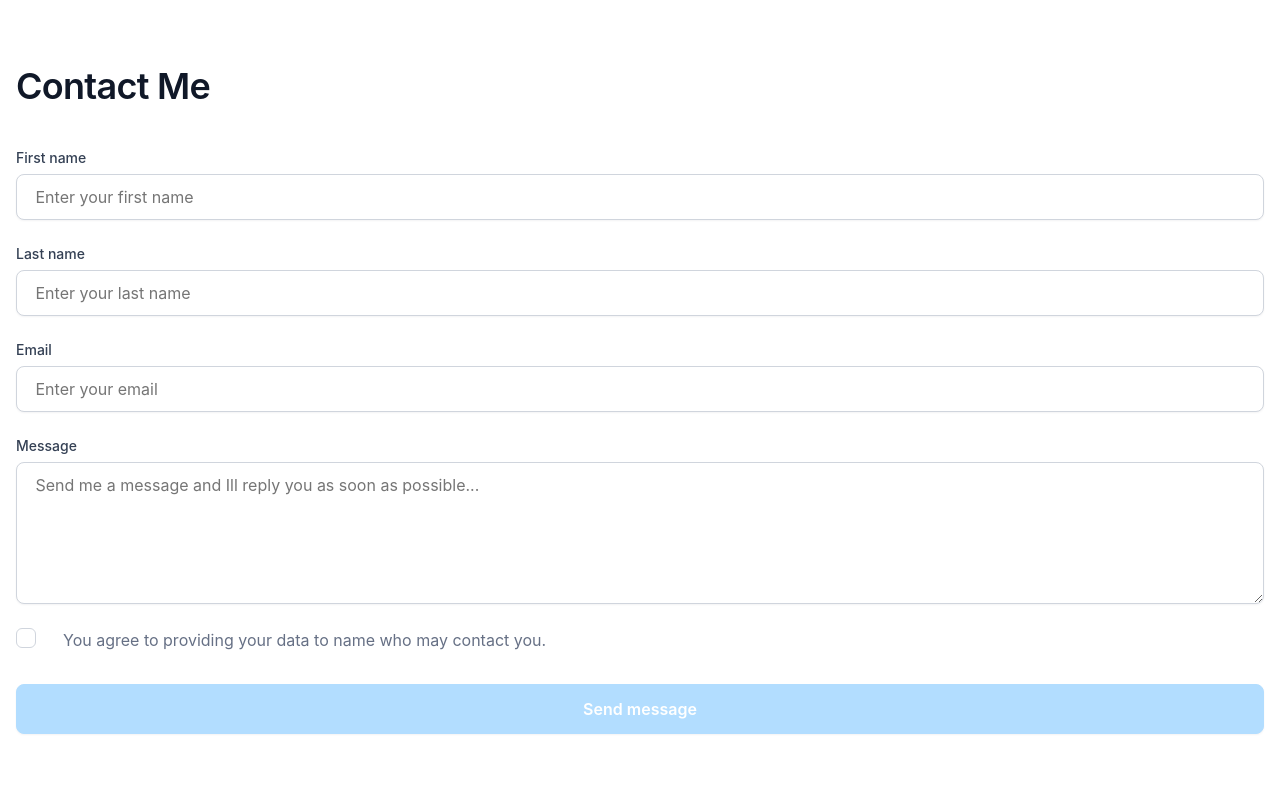
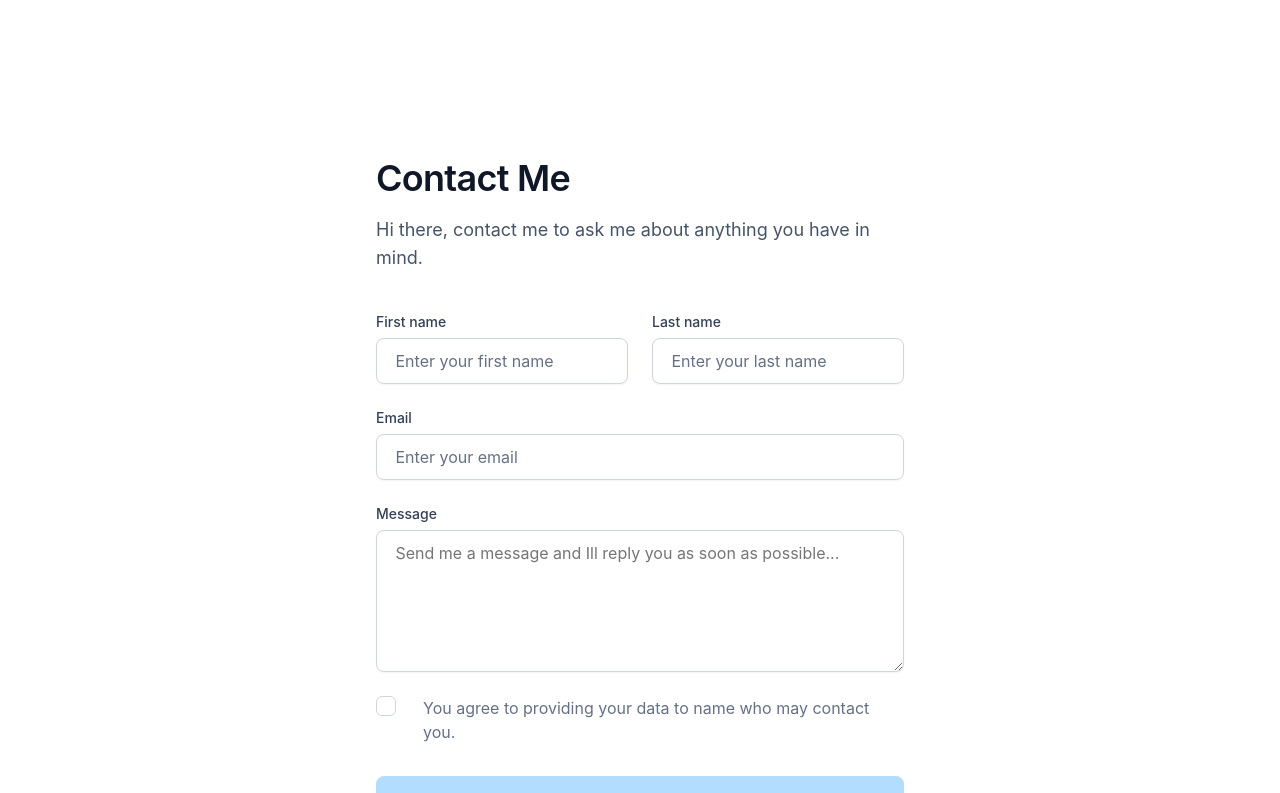
Before and after one commit to fauzurraheem/hngi9-first-project, a React (Create React App) app: page /contact in a window 1280 px wide. Shown: the top 793 px of the page. Built offline with nearby package versions, Linux system fonts and the light colour scheme.

Commit message:
style:made it responsive on mobile and desktop

```diff
--- a/src/App.js
+++ b/src/App.js
@@ -2,6 +2,7 @@ import Footer from './components/Footer'
 import Home from './pages/home';
 import {BrowserRouter as Router, Route, Routes} from 'react-router-dom'
 import Contact from './pages/contact';
+import Success from './pages/success';
 
 
 function App() {
@@ -11,6 +12,7 @@ function App() {
         <Routes>
           <Route path='/' element={<Home />} />
           <Route path='/contact' element={<Contact />} />
+          <Route path='/success' element={<Success />} />
         </Routes>
         <Footer />
       </Router>
--- a/src/pages/contact.css
+++ b/src/pages/contact.css
@@ -75,17 +75,26 @@ label{
   font-weight: 400;
   font-size: 16px;
   line-height: 24px;
-  color: #667085;
+  color: #101828;
   font-family: 'Inter';
   font-style: normal;
   outline: none;
 
+}
+.textInputs::placeholder{
+  color: #667085;
 }
 
 .textInputs:focus{
   border: 1px solid #84CAFF;
   box-shadow: 0px 1px 2px rgba(16, 24, 40, 0.05);
 }
+.textInputs-e{
+ border: 1px solid #F89687;
+}
+.textInputs-e:focus{
+  border: 1px solid #F89687;
+ }
 
 .mInputs-cb{
   display: flex;
@@ -108,10 +117,13 @@ label{
   font-weight: 400;
   font-size: 16px;
   line-height: 24px;
-  color: #667085;
+  color: #101828;
   font-family: 'Inter';
   font-style: normal;
   outline: none;
+}
+.textInputs-tx:checked{
+  color: #667085;
 }
 
 .textInputs-tx:focus{
@@ -140,7 +152,7 @@ label{
 
   color: #F83F23;
 }
-.t-p{
+.ft-p{
   display: none;
 }
 
@@ -286,3 +298,22 @@ box-shadow: 0px 1px 2px rgba(16, 24, 40, 0.05);
   line-height: 24px;
   color: #FFFFFF;
 }
+
+
+@media screen and (min-width: 700px) {
+  .container{
+    padding: 64px 112px 96px 112px;
+  }
+  .mForm-Desk{
+    display: grid;
+    grid-template-columns:auto auto;
+    gap: 24px;
+  }
+
+}
+
+@media screen and (min-width: 1100px) {
+  .containerBody{
+    padding: 92px 248px;
+  }
+}
--- a/src/pages/contact.js
+++ b/src/pages/contact.js
@@ -1,7 +1,9 @@
 import React, { useState } from 'react'
+import { useNavigate } from 'react-router-dom'
 import './contact.css'
 
 const Contact = () => {
+  const navigate = useNavigate()
   const [checked, setChecked] = useState(false)
   const [formData, setFormData] = useState({firstName:'', lastName:'', message:'', email:''})
   const [fNameE, setfNameE] = useState(false)
@@ -42,6 +44,9 @@ const Contact = () => {
     }else{
       setmessageE(false)
     }
+    if(message !== '' && email !== '' && lastName !== ''&& firstName !== ''){
+      navigate('/success')
+    }
 
   }
 
@@ -52,6 +57,7 @@ const Contact = () => {
 
   return (
     <div className='container'>
+      <div className='containerBody'>
         <section className='tSection'>
           <div className='tContainer'>
             <div className='tHead'>
@@ -64,25 +70,27 @@ const Contact = () => {
         <section className='mSection'>
           <div className='mContainer'>
             <form className='mForm' onSubmit={submit}>
+              <div className='mForm-Desk'>
                 <div className='mInputs'>
                   <label htmlFor=''>First name</label>
-              <input className='textInputs' type='text' placeholder=' Enter your first name' name='firstName' value={firstName} onChange={changed} />
-              <p className={`${fNameE ? 'e-p': 't-p'}`}>Please enter your First Name</p>
+                  <input className={`textInputs ${fNameE && 'textInputs-e'}`} type='text' placeholder=' Enter your first name' name='firstName' value={firstName} onChange={changed} />
+                  <p className={`${fNameE ? 'e-p': 'ft-p'}`}>Please enter your First Name</p>
                 </div>
                 <div className='mInputs'>
                   <label htmlFor=''>Last name</label>
-              <input className='textInputs' type='text' placeholder=' Enter your last name' name='lastName'  value={lastName} onChange={changed} />
-              <p className={`${lNameE ? 'e-p': 't-p'}`}>Please enter your Last Name</p>
+                  <input className={`textInputs ${lNameE && 'textInputs-e'}`} type='text' placeholder=' Enter your last name' name='lastName'  value={lastName} onChange={changed} />
+                  <p className={`${lNameE ? 'e-p': 'ft-p'}`}>Please enter your Last Name</p>
+                </div>
               </div>
               <div className='mInputs'>
                 <label htmlFor=''>Email</label>
-              <input className='textInputs' type='email' placeholder=' Enter your email' name='email' value={email} onChange={changed} />
-              <p className={`${emailE ? 'e-p': 't-p'}`}>Please enter a valid email</p>
+                <input className={`textInputs ${emailE && 'textInputs-e'}`} type='email' placeholder=' Enter your email' name='email' value={email} onChange={changed} />
+                <p className={`${emailE ? 'e-p': 'ft-p'}`}>Please enter a valid email</p>
               </div>
               <div className='mInputs'>
                 <label htmlFor=''>Message</label>
                 <textarea className={`textInputs-tx ${messageE && 'textInputs-tx-e'}`} type='text' rows={5} placeholder=' Send me a message and Ill reply you as soon as possible...' name='message'  value={message} onChange={changed}/>
-              <p className={`${messageE ? 'e-p': 't-p'}`}>Please enter a message</p>
+                <p className={`${messageE ? 'e-p': 'ft-p'}`}>Please enter a message</p>
               </div>
               <div className='mInputs-cb'>
                 <label className='checkbox' >
@@ -98,6 +106,7 @@ const Contact = () => {
           </div>
         </section>
       </div>
+    </div>
   )
 }
 
--- /dev/null
+++ b/src/pages/success.css
@@ -0,0 +1,4 @@
+h1{
+  width: 200px;
+  margin: auto;
+}
--- /dev/null
+++ b/src/pages/success.js
@@ -0,0 +1,10 @@
+import React from 'react'
+import './success.css'
+
+const Success = () => {
+  return (
+    <h1>Success</h1>
+  )
+}
+
+export default Success
```
Lines whose indentation alone changed are shown as unchanged.
